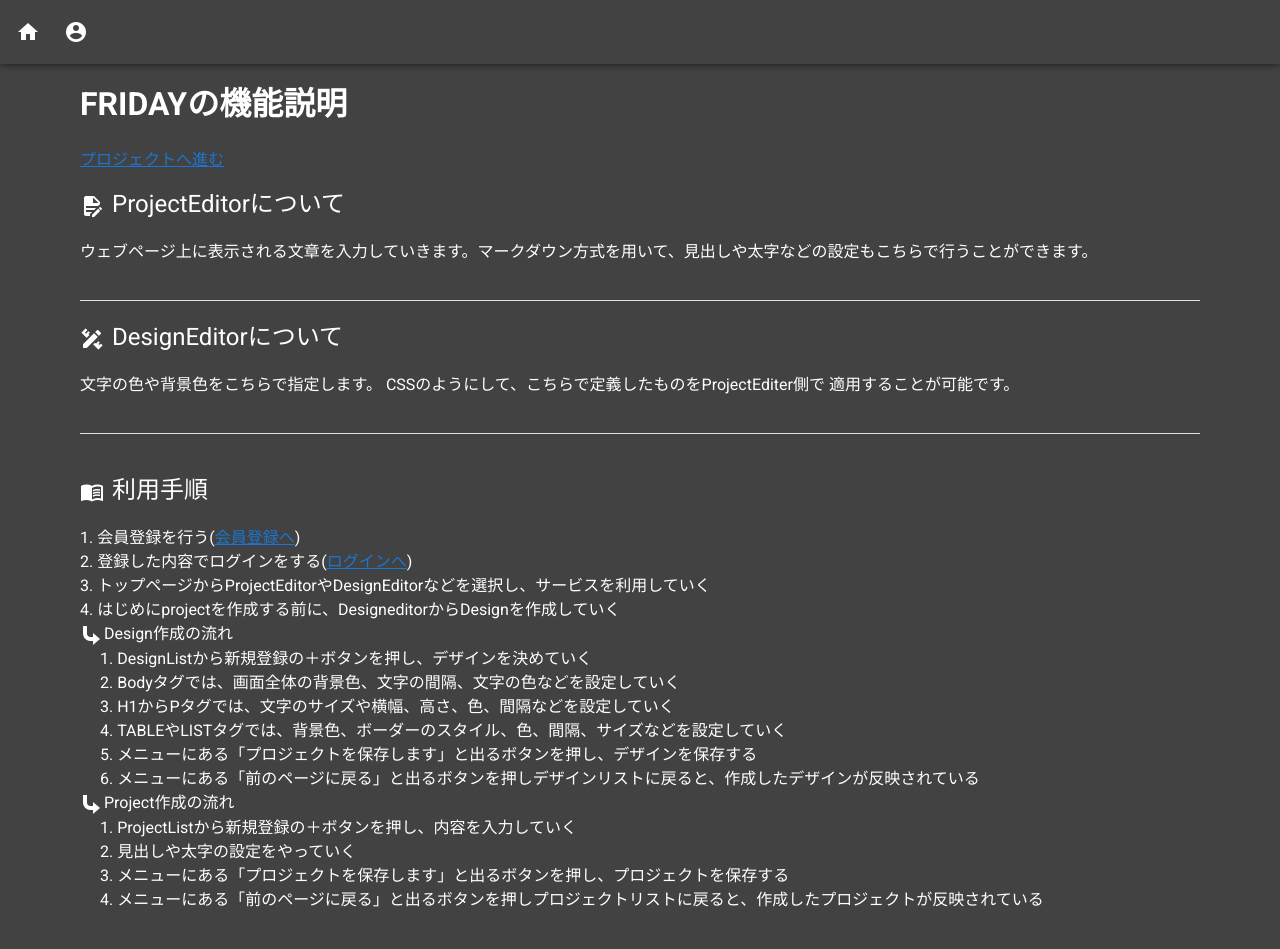
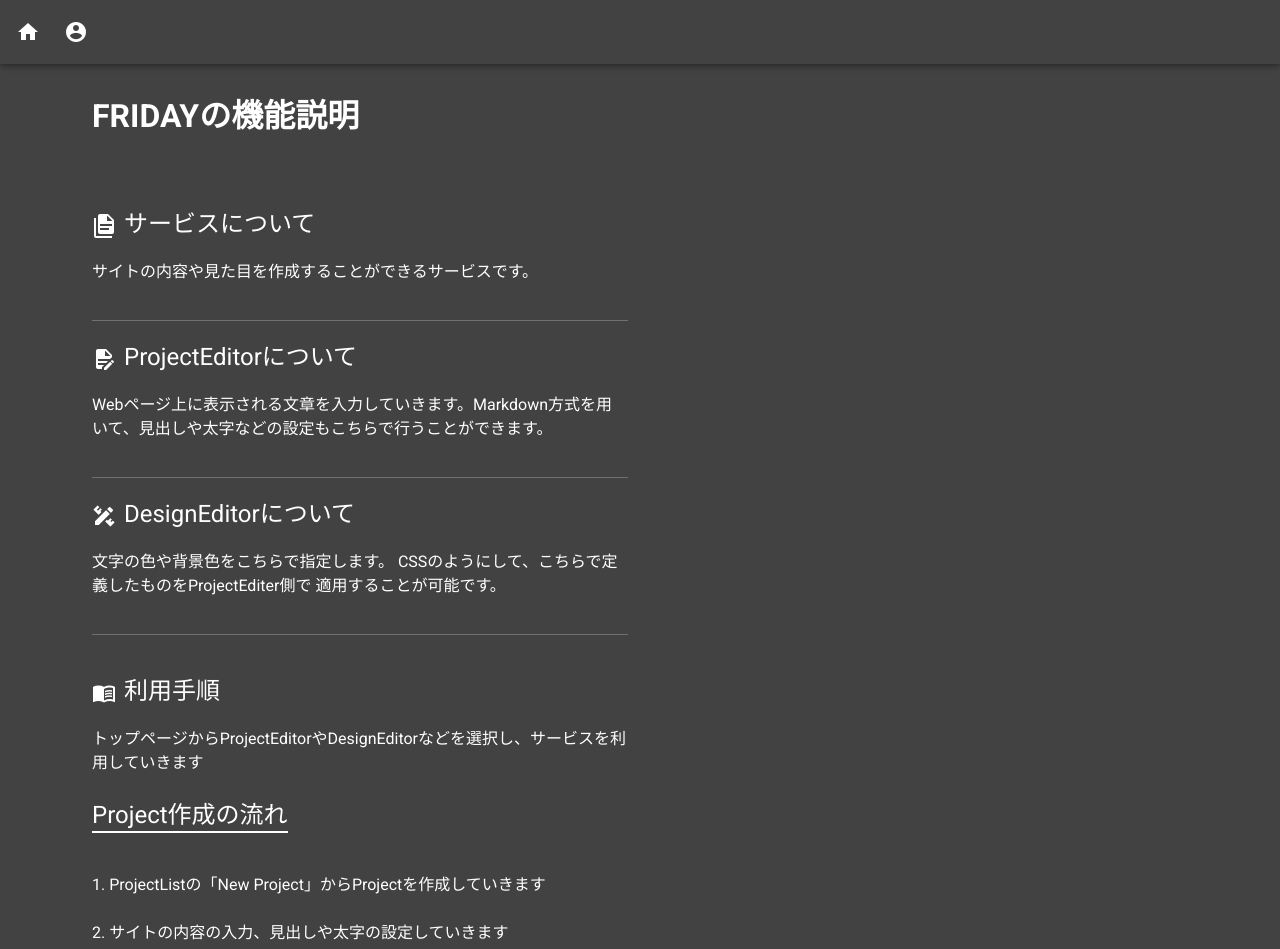
Before and after one commit to Aso2001385/-editor-front, a Nuxt app: page /explanation in a window 1280 px wide. Shown: the top 949 px of the page. Built offline with nearby package versions, Linux system fonts and the light colour scheme; what mavon-editor would draw is missing.

Commit message:
プロジェクト説明の内容の更新をしてい内容の更新をしていきました

```diff
--- a/components/planets/VariableHeader.vue
+++ b/components/planets/VariableHeader.vue
@@ -101,7 +101,7 @@ import { designEditorRoot } from '~/lib/commons/helpers/designs/designEditor'
 import { projectListRoot } from '~/lib/commons/helpers/projects/projectList'
 import { designListRoot } from '~/lib/commons/helpers/designs/designList'
 import { getPreview, tagOrder } from '~/lib/common'
-import { slideGenerator, slideReplace, sliderInjection } from '~/lib/ui/slide'
+import { slideReplace, sliderInjection } from '~/lib/ui/slide'
 import gitMarkdownApi from '~/lib/git-markdown-api'
 import { styleSetter } from '~/lib/style-set'
 
--- a/pages/account/login.vue
+++ b/pages/account/login.vue
@@ -4,7 +4,7 @@
       <v-col cols="12" lg="6" md="9" sm="10" xs="10">
         <v-card class="pb-10 mx-auto fill-width">
           <v-card-title class="d-flex justify-center pa-4 grey darken-3">
-            <h3 class="text-center white--text">LOG IN</h3>
+            <h3 class="text-center white--text">LOGIN</h3>
           </v-card-title>
           <v-divider class="pb-5"> </v-divider>
           <div class="pa-10">
--- a/pages/explanation.vue
+++ b/pages/explanation.vue
@@ -1,23 +1,30 @@
-<!-- プロジェクトリスト-->
 <template>
   <v-main class="pa-10 grey darken-3" style="color: white">
-    <!-- <VariableHeader :route-name="'Home'" /> -->
     <v-row>
       <v-col>
         <div class="pa-10 algin-center">
+          <v-col cols="6">
             <h1 class="mb-5">FRIDAYの機能説明</h1>
-          <p v-if="authFlg === true"><a href="/projects">プロジェクトへ進む</a></p>
-          <p v-else><a href="/account/login">プロジェクトへ進む</a></p>
+            <div>
+              <br /><br />
+              <b class="text-h5"
+                ><v-icon class="mr-2" color="white">mdi-file-document-multiple</v-icon>サービスについて</b
+              >
+              <div class="py-5">
+                <p>サイトの内容や見た目を作成することができるサービスです。<br /></p>
+              </div>
+            </div>
+            <v-divider class="mb-5" color="grey"></v-divider>
             <div>
               <b class="text-h5"
                 ><v-icon class="mr-2" color="white">mdi-file-document-edit</v-icon>ProjectEditorについて</b
               >
               <div class="py-5">
                 <p>
-                ウェブページ上に表示される文章を入力していきます。マークダウン方式を用いて、見出しや太字などの設定もこちらで行うことができます。<br />
+                  Webページ上に表示される文章を入力していきます。Markdown方式を用いて、見出しや太字などの設定もこちらで行うことができます。<br />
                 </p>
               </div>
-            <v-divider class="mb-5" color="white"></v-divider>
+              <v-divider class="mb-5" color="grey"></v-divider>
               <b class="text-h5"><v-icon class="mr-2" color="white">mdi-pencil-ruler</v-icon>DesignEditorについて</b>
               <div class="py-5">
                 <p>
@@ -25,59 +32,28 @@
                   適用することが可能です。<br />
                 </p>
               </div>
-            <v-divider class="mb-10" color="white"></v-divider>
+              <v-divider class="mb-10" color="grey"></v-divider>
               <b class="text-h5"><v-icon class="mr-2" color="white">mdi-book-open-variant</v-icon>利用手順</b>
               <div class="py-5">
-              <p>
-                1. 会員登録を行う(<span><nuxt-link to="/account/signup">会員登録へ</nuxt-link></span
-                >)<br />
-                2. 登録した内容でログインをする(<span><nuxt-link to="/account/login">ログインへ</nuxt-link></span
-                >)<br />
-                3. トップページからProjectEditorやDesignEditorなどを選択し、サービスを利用していく<br />
-                4. はじめにprojectを作成する前に、DesigneditorからDesignを作成していく<br />
-                <v-icon color="white">mdi-arrow-right-bottom-bold</v-icon>Design作成の流れ<br />
-                <span class="exp ml-5">1. DesignListから新規登録の＋ボタンを押し、デザインを決めていく</span><br />
-                <span class="exp ml-5">2. Bodyタグでは、画面全体の背景色、文字の間隔、文字の色などを設定していく</span
-                ><br />
-                <span class="exp ml-5">3. H1からPタグでは、文字のサイズや横幅、高さ、色、間隔などを設定していく</span
-                ><br />
-                <span class="exp ml-5"
-                  >4. TABLEやLISTタグでは、背景色、ボーダーのスタイル、色、間隔、サイズなどを設定していく</span
-                ><br />
-                <span class="exp ml-5"
-                  >5. メニューにある「プロジェクトを保存します」と出るボタンを押し、デザインを保存する</span
-                ><br />
-                <span class="exp ml-5"
-                  >6.
-                  メニューにある「前のページに戻る」と出るボタンを押しデザインリストに戻ると、作成したデザインが反映されている</span
-                ><br />
-                <v-icon color="white">mdi-arrow-right-bottom-bold</v-icon>Project作成の流れ<br />
-                <span class="exp ml-5">1. ProjectListから新規登録の＋ボタンを押し、内容を入力していく</span><br />
-                <span class="exp ml-5">2. 見出しや太字の設定をやっていく</span><br />
-                <span class="exp ml-5"
-                  >3. メニューにある「プロジェクトを保存します」と出るボタンを押し、プロジェクトを保存する</span
-                ><br />
-                <span class="exp ml-5"
-                  >4.
-                  メニューにある「前のページに戻る」と出るボタンを押しプロジェクトリストに戻ると、作成したプロジェクトが反映されている</span
-                ><br />
-              </p>
+                トップページからProjectEditorやDesignEditorなどを選択し、サービスを利用していきます<br /><br />
+                <p class="text-h5" style="border-bottom: 2px solid white; display: inline-block">Project作成の流れ</p>
+                <br /><br />
+                <span class="exp">1. ProjectListの「New Project」からProjectを作成していきます</span><br /><br />
+                <span class="exp">2. サイトの内容の入力、見出しや太字の設定していきます</span><br /><br />
+                <p class="text-h5" style="border-bottom: 2px solid white; display: inline-block">Design作成の流れ</p>
+                <br /><br />
+                <span class="exp">1. DesignListの「New Design」からDesignを作成していきます</span><br /><br />
+                <span class="exp">2. 各タグの色や背景色などの設定していきます</span><br /><br />
               </div>
             </div>
-          <p v-if="authFlg === true"><a href="/projects">プロジェクトへ進む</a></p>
-          <p v-else><a href="/account/login">プロジェクトへ進む</a></p>
+          </v-col>
         </div>
       </v-col>
     </v-row>
   </v-main>
 </template>
 <script>
-// import VariableHeader from '@/components/planets/VariableHeader.vue'
-
 export default {
-  // components: {
-  //   VariableHeader,
-  // },
   layout: 'top',
   data() {
     return {
```
Lines whose indentation alone changed are shown as unchanged.
